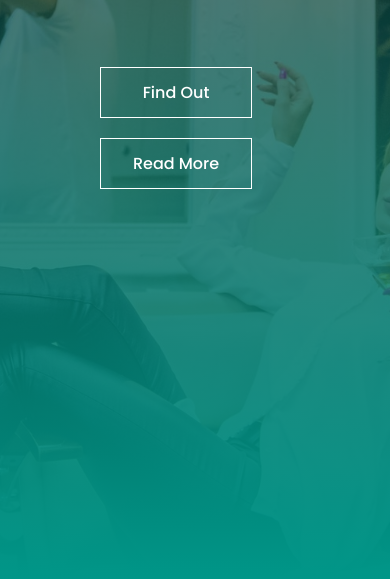
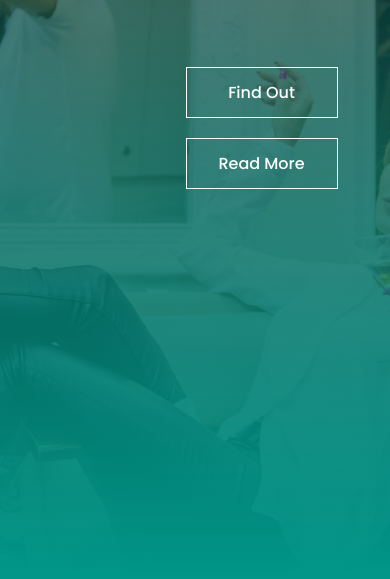
Before and after one commit to ShohanShabbir/Hair-Studio, a plain HTML site: page index.html in a window 390 px wide. Shown: the part 265-844 px from the top of the page. Drawn offline with Linux system fonts and the light colour scheme.

Commit message:
Update style.css

```diff
--- a/style.css
+++ b/style.css
@@ -414,7 +414,7 @@ hr{
     }
     .banner-btn {
 
-        margin-left: 90px;
+        margin-left: 45%;
     }
 
     .banner-btn a{
```
